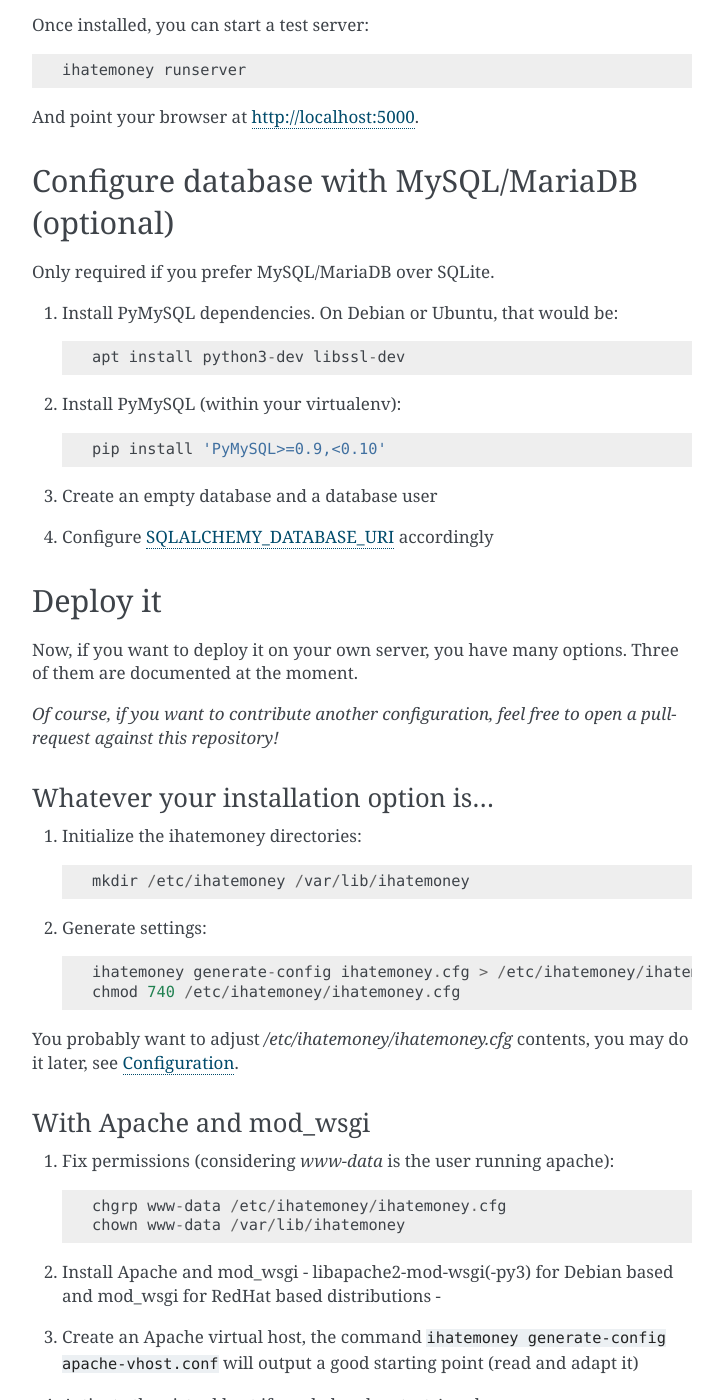
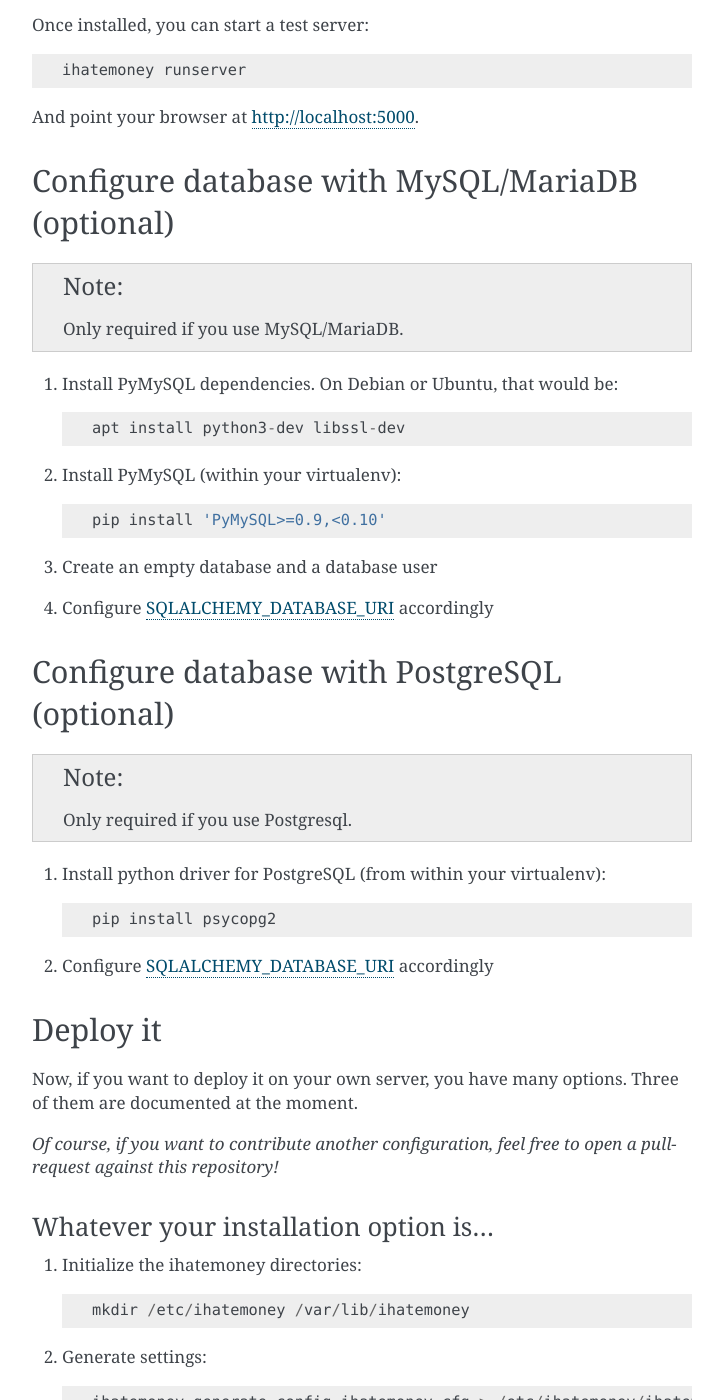
Before and after one commit to spiral-project/ihatemoney, a Sphinx documentation site: the page built from docs/installation.rst, in a window 1280 px wide and 1400 px high, scrolled down 1389 px. Shown: the whole window, without its empty margins (388-1111 px from the left). Built offline with Sphinx 7.4.7, drawn with Linux system fonts in a browser that asks for light colours; some of the changed text lies outside the part shown.

Commit message:
Document PostgreSQL configuration. Fixes #403 (#415)
* Document PostgreSQL configuration. Fixes #403

```diff
--- a/docs/installation.rst
+++ b/docs/installation.rst
@@ -66,7 +66,7 @@
 Configure database with MySQL/MariaDB (optional)
 ================================================
 
-Only required if you prefer MySQL/MariaDB over SQLite.
+.. note:: Only required if you use MySQL/MariaDB.
 
 1. Install PyMySQL dependencies. On Debian or Ubuntu, that would be::
 
@@ -78,6 +78,19 @@
 
 3. Create an empty database and a database user
 4. Configure :ref:`SQLALCHEMY_DATABASE_URI <configuration>` accordingly
+
+
+Configure database with PostgreSQL (optional)
+=============================================
+
+.. note:: Only required if you use Postgresql.
+
+1. Install python driver for PostgreSQL (from within your virtualenv)::
+
+    pip install psycopg2
+
+2. Configure :ref:`SQLALCHEMY_DATABASE_URI <configuration>` accordingly
+
 
 Deploy it
 =========
@@ -200,6 +213,10 @@
   ``sqlite:///home/ihatemoney/ihatemoney.db``. Do *not* store it under
   ``/tmp`` as this folder is cleared at each boot.
 
+If you're using PostgreSQL, Your client must use utf8. Unfortunately, PostgreSQL default
+is to use ASCII. Either change your client settings, or specify the encoding by appending
+`?client_encoding=utf8` to the connection string.
+
 `SECRET_KEY`
 ------------
 
```
